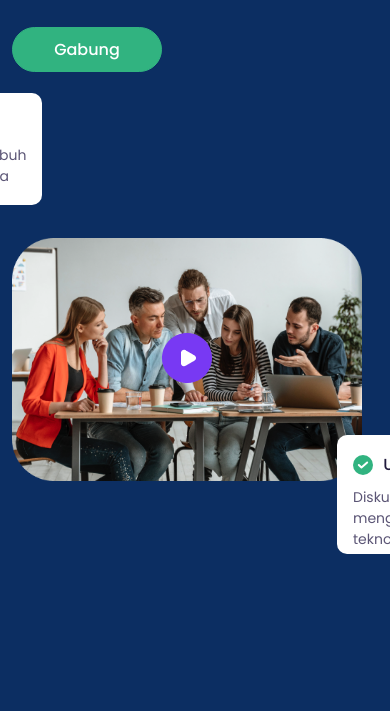
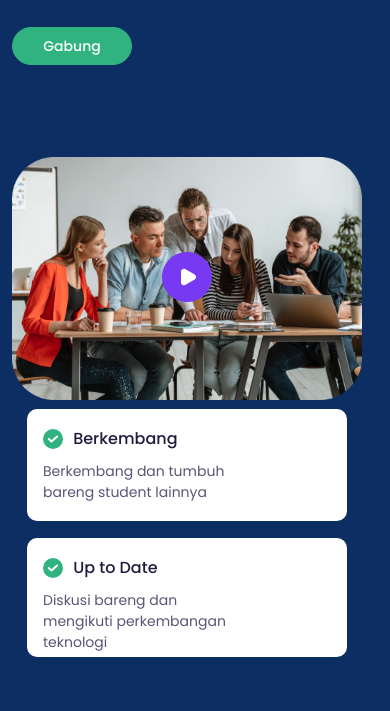
Before and after one commit to Rachmannh/Studyme, a plain HTML site: page index.html in a window 390 px wide. Shown: the part 389-1100 px from the top of the page. Drawn offline with Linux system fonts and the light colour scheme.

Commit message:
commit changes

```diff
--- a/assets/css/style.css
+++ b/assets/css/style.css
@@ -300,7 +300,7 @@ nav {
 @media only screen and (max-width: 600px) {
   #myHero {
     width: 100%;
-    height: 1100px;
+    height: 990px;
     background: var(--color-2);
   }
   .hero-section h6 {
@@ -318,13 +318,43 @@ nav {
     line-height: 46px;
     color: var(--color-4);
   }
+  .hero-sub-heading .btn-success {
+    margin-top: 30px;
+    width: 120px;
+    height: auto;
+    font-size: 14px;
+    border-radius: 47px;
+  }
   .hero-img {
     min-width: 100%;
     min-height: 100%;
     display: block;
     margin-left: auto;
     margin-right: auto;
-    margin-top: 150px;
+  }
+  .card-left-top .card {
+    border: transparent;
+    position: relative;
+    bottom: 15px;
+    left: 0;
+    right: 0;
+    margin-left: auto;
+    margin-right: auto;
+    width: 320px;
+    height: 112px;
+    background: var(--color-4);
+    border-radius: 10px;
+  }
+  .card-bottom-right .card {
+    border: transparent;
+    position: absolute;
+    left: 0;
+    right: 0;
+    top: 2px;
+    margin-left: auto;
+    margin-right: auto;
+    width: 320px;
+    height: 119px;
   }
   .hero-sub-heading h1 {
     width: 340px;
```
